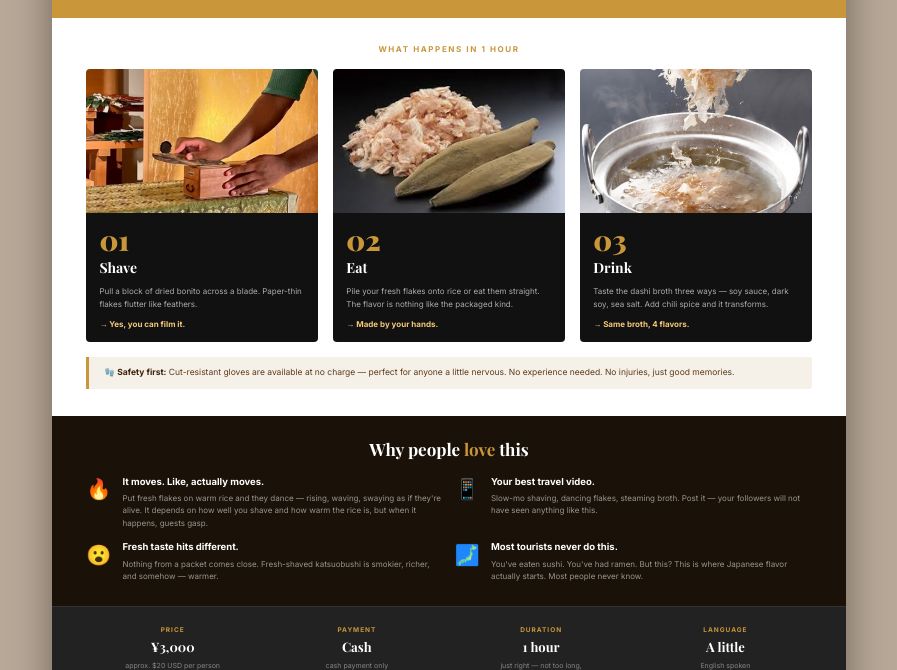
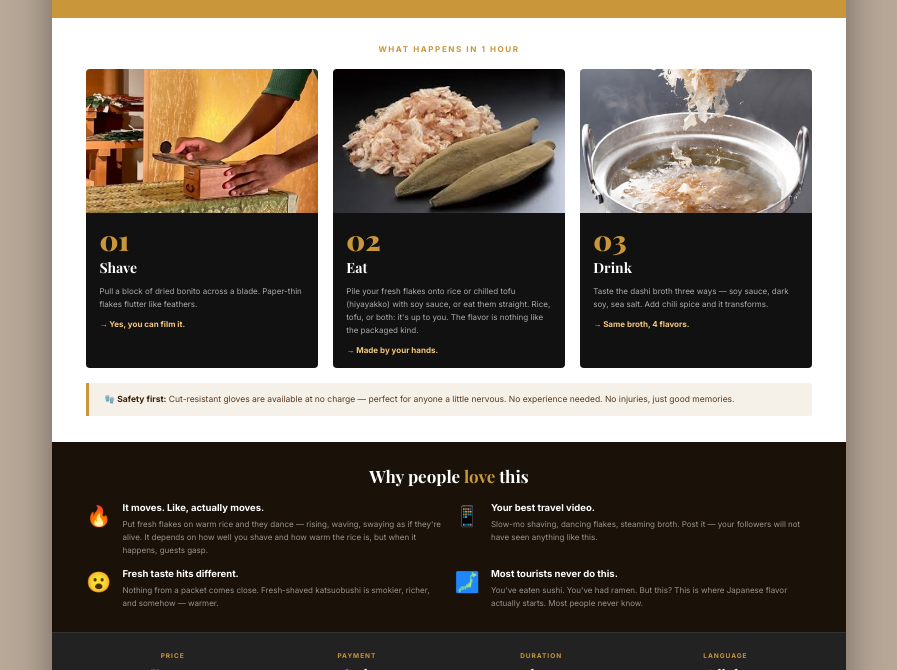
Before and after one commit to masa360/katsuo-flyer, a plain HTML site: page flyer-guest-en.html in a window 1280 px wide. Shown: the part 430-1100 px from the top of the page, without its empty margins (191-1088 px from the left). Drawn offline with nearby package versions, Linux system fonts and the light colour scheme; a web font is replaced by a local one.

Commit message:
Guest flyer: add chilled tofu (hiyayakko) to the eat step
Co-Authored-By: Claude Sonnet 5.5 <noreply@anthropic.com>

```diff
--- a/flyer-guest-en.html
+++ b/flyer-guest-en.html
@@ -431,7 +431,7 @@
         <div class="step-body">
           <div class="step-number">02</div>
           <div class="step-verb">Eat</div>
-          <div class="step-desc">Pile your fresh flakes onto rice or eat them straight. The flavor is nothing like the packaged kind.</div>
+          <div class="step-desc">Pile your fresh flakes onto rice or chilled tofu (hiyayakko) with soy sauce, or eat them straight. Rice, tofu, or both: it's up to you. The flavor is nothing like the packaged kind.</div>
           <div class="step-highlight">→ Made by your hands.</div>
         </div>
       </div>
```
Also changed, not shown: index.html (+1 -1 lines).
